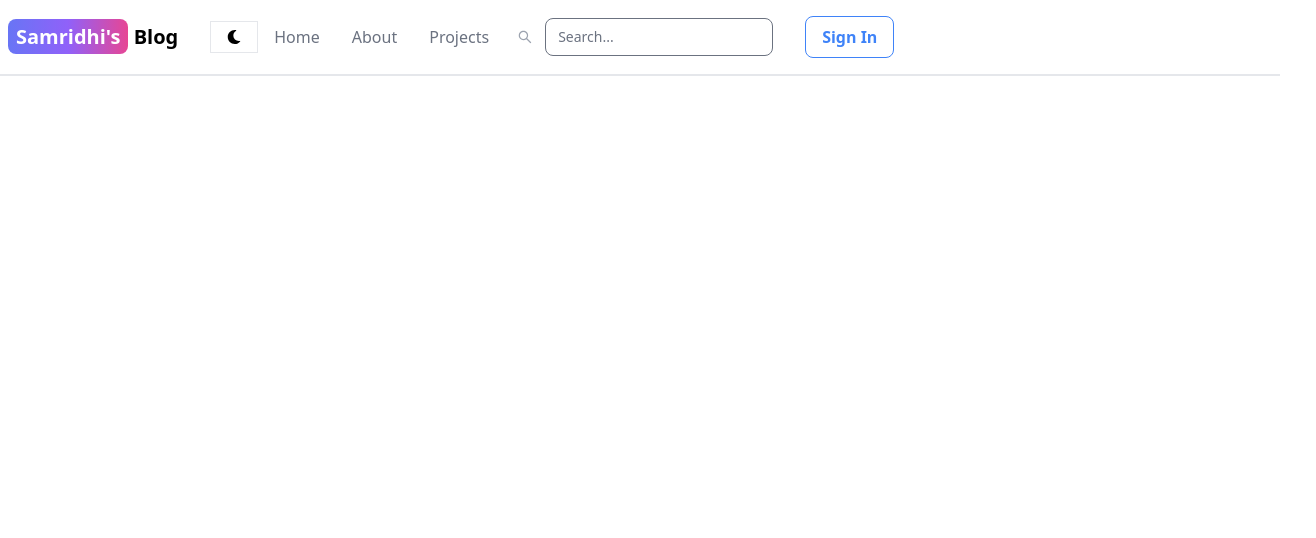
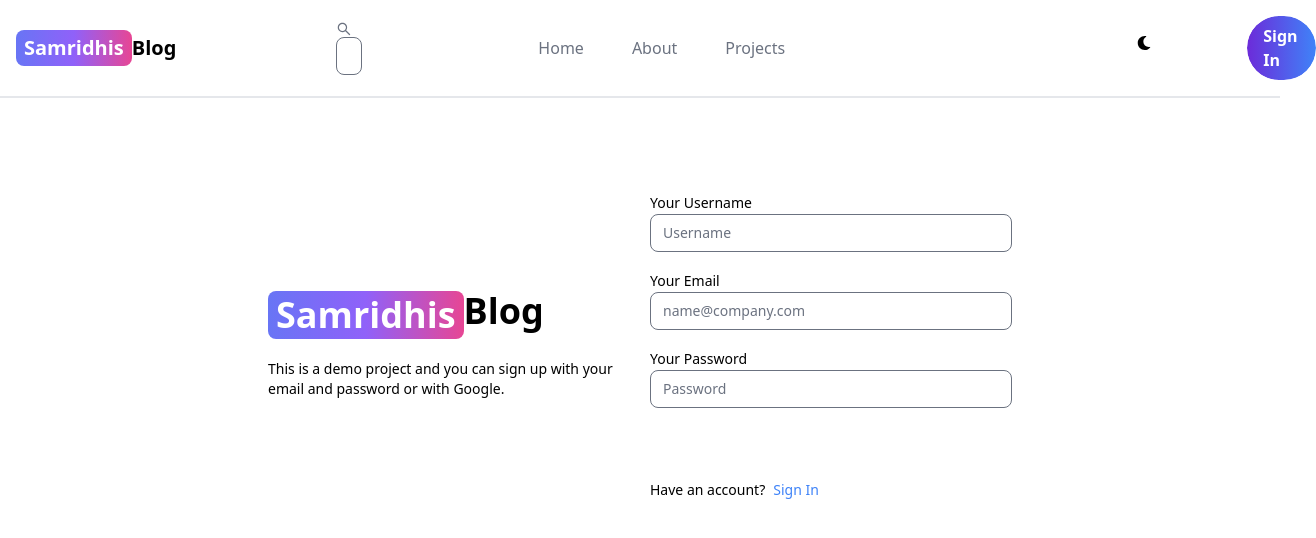
Before and after one commit to samridhi-04/mern-blog, a React (Vite) app in the folder client/: page /sign-up in a window 1280 px wide. Shown: the top 538 px of the page, 1316 px wide, since content can reach past the window. Built offline with nearby package versions, Linux system fonts and the light colour scheme.

Commit message:
create newfinal headerpage and signup page

```diff
--- a/client/src/App.jsx
+++ b/client/src/App.jsx
@@ -5,11 +5,13 @@ import SignIn from "./pages/SignIn";
 import SignUp from "./pages/SignUp";
 import DashBoard from "./pages/DashBoard";
 import Projects from "./pages/Projects";
-import Header from "./Components/Header";
+
+import Header1 from "./Components/Header1";
 const App = () => {
   return (
     <BrowserRouter>
-    <Header/>
+
+    <Header1></Header1>
     <Routes>
       <Route path="/" element={<Home/>}/>
       <Route path="/about" element={<About/>}/>
--- a/client/src/Components/Header.jsx
+++ /dev/null
@@ -1,77 +0,0 @@
-import { useState } from "react";
-import { Navbar, TextInput, Button } from "flowbite-react";
-import { Link, useLocation } from "react-router-dom";
-import { AiOutlineSearch } from "react-icons/ai";
-import { FaMoon } from "react-icons/fa";
-import { GiHamburgerMenu } from "react-icons/gi";
-
-const Header = () => {
-  const [isOpen, setIsOpen] = useState(false);
-  const path = useLocation().pathname;
-
-  const toggleNavbar = () => {
-    setIsOpen(!isOpen);
-  };
-
-  // Function to determine if a link is active
-  const isActive = (route) => path === route;
-
-  return (
-    <Navbar className="border-b-2 py-4 flex flex-wrap justify-between items-center">
-      <div className="flex items-center gap-4">
-        <Link to="/" className="self-center whitespace-nowrap text-sm sm:text-xl font-semibold dark:text-white">
-          <span className="px-2 py-1 bg-gradient-to-r from-indigo-500 via-purple-500 to-pink-500 rounded-lg text-white">Samridhi's</span> Blog
-        </Link>
-        <Button className="lg:hidden" color="gray" pill>
-          <AiOutlineSearch />
-        </Button>
-        <Button className="ml-4" color="gray" pill>
-          <FaMoon />
-        </Button>
-      </div>
-      <div className="flex items-center gap-4 md:order-2 ml-auto">
-        <form className="relative hidden lg:flex items-center">
-          <TextInput
-            type="text"
-            placeholder="Search..."
-            className="pl-10 pr-4 w-full max-w-xs"
-          />
-          <AiOutlineSearch className="absolute left-3 top-1/2 transform -translate-y-1/2 text-gray-400" />
-        </form>
-        <Link
-          to="sign-in"
-          className="inline-block text-blue-500 border border-blue-500 font-bold py-2 px-4 rounded-lg transition duration-300 hover:bg-blue-500 hover:text-white"
-        >
-          Sign In
-        </Link>
-      </div>
-      <div className="lg:hidden">
-        <Button onClick={toggleNavbar} color="gray" pill>
-          <GiHamburgerMenu />
-        </Button>
-      </div>
-      <Navbar.Collapse className={`${isOpen ? "block" : "hidden"} lg:flex lg:items-center lg:w-auto w-full`}>
-        <Link
-          to="/"
-          className={`py-2 px-4 rounded-lg transition duration-300 ${isActive('/') ? 'bg-gray-700 text-white' : 'text-gray-500 hover:bg-gray-200'}`}
-        >
-          Home
-        </Link>
-        <Link
-          to="/about"
-          className={`py-2 px-4 rounded-lg transition duration-300 ${isActive('/about') ? 'bg-gray-700 text-white' : 'text-gray-500 hover:bg-gray-200'}`}
-        >
-          About
-        </Link>
-        <Link
-          to="/projects"
-          className={`py-2 px-4 rounded-lg transition duration-300 ${isActive('/projects') ? 'bg-gray-700 text-white' : 'text-gray-500 hover:bg-gray-200'}`}
-        >
-          Projects
-        </Link>
-      </Navbar.Collapse>
-    </Navbar>
-  );
-};
-
-export default Header;
--- /dev/null
+++ b/client/src/Components/Header1.jsx
@@ -0,0 +1,90 @@
+import { Button, Navbar, TextInput } from 'flowbite-react';
+import { Link, useLocation } from 'react-router-dom';
+import { AiOutlineSearch } from 'react-icons/ai';
+import { FaMoon } from 'react-icons/fa';
+
+const Header1 = () => {
+    const path = useLocation().pathname;
+
+    return (
+        <Navbar className='border-b-2 p-4 flex items-center justify-between'>
+            <Link to="/" className='text-sm mr-40 sm:text-xl font-semibold dark:text-white flex items-center'>
+                <span className='px-2 py-1  bg-gradient-to-r from-indigo-500 via-purple-500 to-pink-500 rounded-lg text-white'>Samridhis</span> Blog
+            </Link>
+
+            <div className='flex items-center gap-6 flex-grow'>
+                <form className='hidden lg:flex items-center flex-grow'>
+                    <TextInput
+                        type='text'
+                        placeholder='Search...'
+                        rightIcon={AiOutlineSearch}
+                        className='w-full mr-40'
+                    />
+                </form>
+
+                <Button className='w-12 h-10 lg:hidden rounded-full' color='gray' pill>
+                    <AiOutlineSearch />
+                </Button>
+
+                <Navbar.Toggle className='lg:hidden' />
+            </div>
+
+            <Navbar.Collapse className='lg:hidden'>
+                <div className='flex flex-col gap-4 p-4'>
+                    <Link to='/'>
+                        <div className={`py-2 px-4 rounded-lg transition duration-300 ${path === '/' ? 'text-blue-400' : 'text-gray-500 hover:bg-gray-200'}`}>
+                            Home
+                        </div>
+                    </Link>
+                    <Link to='/about'>
+                        <div className={`py-2 px-4 rounded-lg transition duration-300 ${path === '/about' ? 'text-blue-400' : 'text-gray-500 hover:bg-gray-200'}`}>
+                            About
+                        </div>
+                    </Link>
+                    <Link to='/projects'>
+                        <div className={`py-2 px-4 rounded-lg transition duration-300 ${path === '/projects' ? 'text-blue-400' : 'text-gray-500 hover:bg-gray-200'}`}>
+                            Projects
+                        </div>
+                    </Link>
+                    <Link to='/sign-in'>
+                        <div className='bg-gradient-to-r from-purple-700 to-blue-500 text-white font-bold py-2 px-4 rounded-full transition duration-300 hover:bg-blue-700 outline'>
+                            Sign In
+                        </div>
+                    </Link>
+                </div>
+            </Navbar.Collapse>
+
+            <div className='flex items-center ml-100 mt-4 lg:mt-0 lg:flex lg:items-center lg:justify-between lg:w-auto hidden'>
+                <div className='flex flex-grow gap-4'>
+                    <Link to='/'>
+                        <div className={`py-2 px-4 rounded-lg transition duration-300 ${path === '/' ? 'text-blue-400' : 'text-gray-500 hover:bg-gray-200'}`}>
+                            Home
+                        </div>
+                    </Link>
+                    <Link to='/about'>
+                        <div className={`py-2 px-4 rounded-lg transition duration-300 ${path === '/about' ? 'text-blue-400' : 'text-gray-500 hover:bg-gray-200'}`}>
+                            About
+                        </div>
+                    </Link>
+                    <Link to='/projects'>
+                        <div className={`py-2 px-4 mr-40 rounded-lg transition duration-300 ${path === '/projects' ? 'text-blue-400' : 'text-gray-500 hover:bg-gray-200'}`}>
+                            Projects
+                        </div>
+                    </Link>
+                </div>
+                <div className='flex items-center'>
+                    <Button className='w-12 ml-40 h-10 rounded-full' color='gray' pill>
+                        <FaMoon />
+                    </Button>
+                    <Link to='/sign-in'>
+                        <div className='bg-gradient-to-r ml-20  from-purple-700 to-blue-500 text-white font-bold py-2 px-4 rounded-full transition duration-300 hover:bg-blue-700 outline'>
+                            Sign In
+                        </div>
+                    </Link>
+                </div>
+            </div>
+        </Navbar>
+    );
+}
+
+export default Header1;
--- a/client/src/pages/Home.jsx
+++ b/client/src/pages/Home.jsx
@@ -1,4 +1,4 @@
-import React from 'react';
+
 
 const Home = () => {
     return (
--- a/client/src/pages/SignUp.jsx
+++ b/client/src/pages/SignUp.jsx
@@ -1,9 +1,40 @@
-import React from 'react';
+import { Button, Label, TextInput } from "flowbite-react";
+import { Link } from "react-router-dom";
 
 const SignUp = () => {
     return (
-        <div>
-
+        <div className='min-h-screen mt-20'>
+            <div className="flex p-3 gap-5 max-w-3xl mx-auto flex-col md:flex-row md:items-center">
+                {/* Left Side */}
+                <div className="flex-1">
+                    <Link to="/" className='font-bold dark:text-white flex text-4xl'>
+                        <span className='px-2 py-1 bg-gradient-to-r from-indigo-500 via-purple-500 to-pink-500 rounded-lg text-white'>Samridhis</span> Blog
+                    </Link>
+                    <p className="text-sm mt-5">This is a demo project and you can sign up with your email and password or with Google.</p>
+                </div>
+                {/* Right Side */}
+                <div className="flex-1">
+                    <form className="flex flex-col gap-4">
+                        <div>
+                            <Label htmlFor="username">Your Username</Label>
+                            <TextInput type="text" placeholder="Username" id="username" />
+                        </div>
+                        <div>
+                            <Label htmlFor="email">Your Email</Label>
+                            <TextInput type="email" placeholder="name@company.com" id="email" />
+                        </div>
+                        <div>
+                            <Label htmlFor="password">Your Password</Label>
+                            <TextInput type="password" placeholder="Password" id="password" />
+                        </div>
+                        <Button gradientDuoTone="purpleToPink" type="submit">Sign Up</Button>
+                    </form>
+                    <div className="flex gap-2 mt-5 text-sm">
+                        <span>Have an account?</span>
+                        <Link to="sign-in" className="text-blue-500">Sign In</Link>
+                    </div>
+                </div>
+            </div>
         </div>
     );
 }
```
